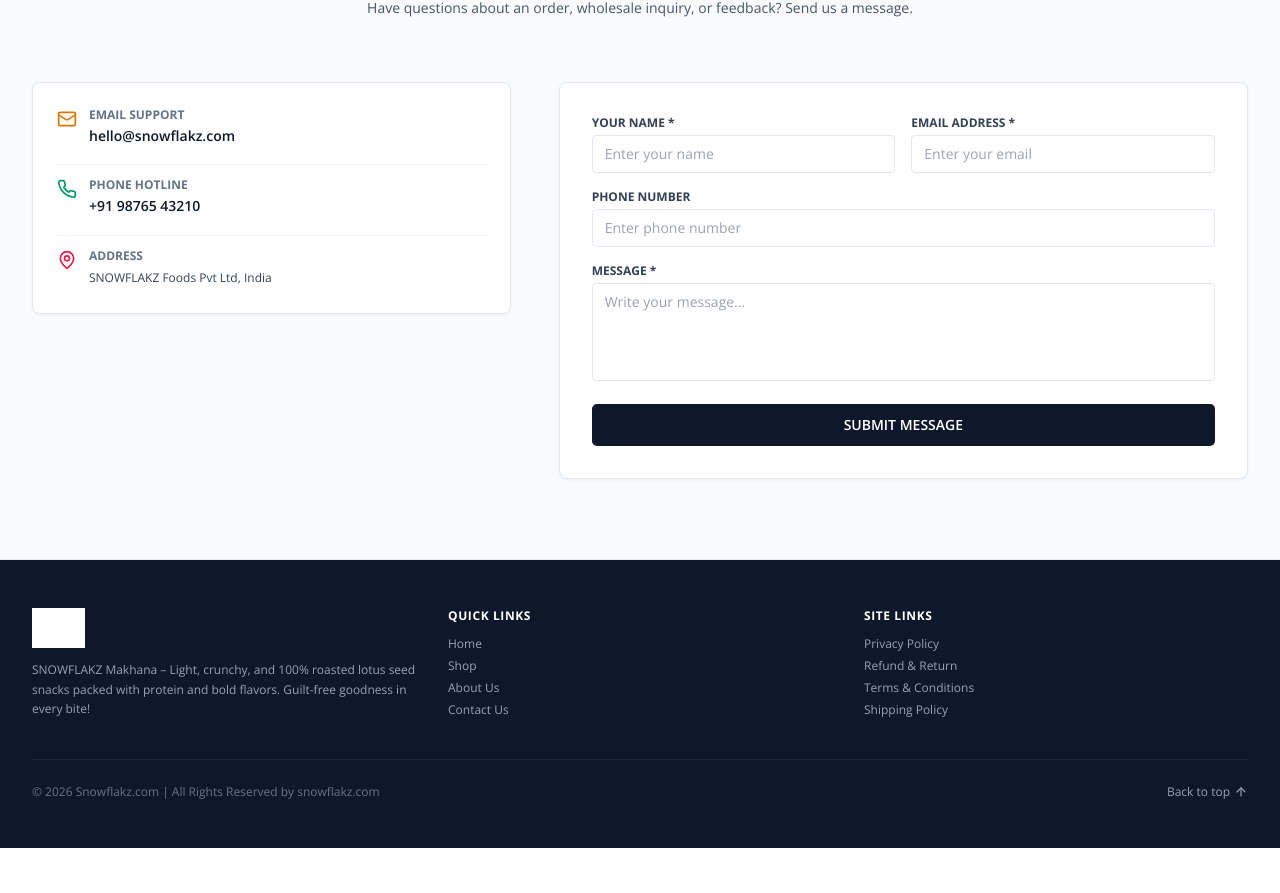
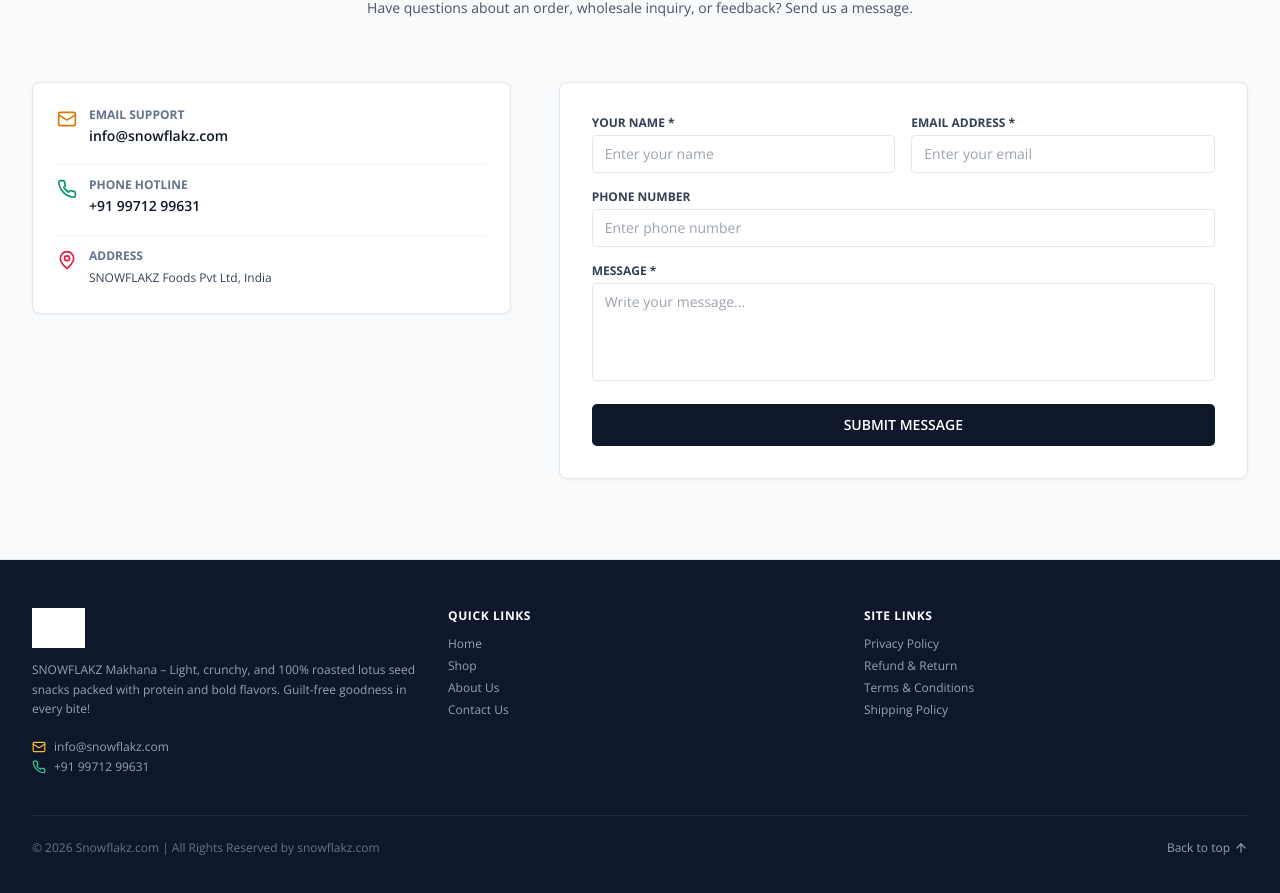
Before and after one commit to rai174-ui/snowflakz, a React (Vite) app: page / in a window 1280 px wide. Shown: the part 4819-5712 px from the top of the page. Before the commit the page ends 5667 px from the top, so only its background shows below. Built offline with nearby package versions, Linux system fonts and the light colour scheme; grey boxes are pictures that could not be loaded; the HTML template or start-up script is replaced by a standard one.

Commit message:
fix: update contact details to info@snowflakz.com and +91 99712 99631

```diff
--- a/src/components/layout/Footer.jsx
+++ b/src/components/layout/Footer.jsx
@@ -1,5 +1,5 @@
 import React from 'react';
-import { ArrowUp } from 'lucide-react';
+import { ArrowUp, Mail, Phone } from 'lucide-react';
 
 export default function Footer() {
   const scrollToTop = () => {
@@ -20,6 +20,16 @@
             <p className="text-slate-400 text-xs leading-relaxed max-w-sm">
               SNOWFLAKZ Makhana – Light, crunchy, and 100% roasted lotus seed snacks packed with protein and bold flavors. Guilt-free goodness in every bite!
             </p>
+            <div className="pt-2 space-y-1 text-xs text-slate-400 font-sans">
+              <div className="flex items-center gap-2">
+                <Mail className="w-3.5 h-3.5 text-amber-400" />
+                <a href="mailto:info@snowflakz.com" className="hover:text-amber-400">info@snowflakz.com</a>
+              </div>
+              <div className="flex items-center gap-2">
+                <Phone className="w-3.5 h-3.5 text-emerald-400" />
+                <a href="tel:+919971299631" className="hover:text-emerald-400">+91 99712 99631</a>
+              </div>
+            </div>
           </div>
 
           <div className="md:col-span-4">
--- a/src/components/sections/ContactSection.jsx
+++ b/src/components/sections/ContactSection.jsx
@@ -38,8 +38,8 @@
                 <Mail className="w-5 h-5 text-amber-600 shrink-0 mt-0.5" />
                 <div>
                   <span className="text-xs font-bold text-slate-500 uppercase block">Email Support</span>
-                  <a href="mailto:hello@snowflakz.com" className="text-sm font-semibold text-slate-900 hover:text-amber-600">
-                    hello@snowflakz.com
+                  <a href="mailto:info@snowflakz.com" className="text-sm font-semibold text-slate-900 hover:text-amber-600">
+                    info@snowflakz.com
                   </a>
                 </div>
               </div>
@@ -48,8 +48,8 @@
                 <Phone className="w-5 h-5 text-emerald-600 shrink-0 mt-0.5" />
                 <div>
                   <span className="text-xs font-bold text-slate-500 uppercase block">Phone Hotline</span>
-                  <a href="tel:+919876543210" className="text-sm font-semibold text-slate-900 hover:text-emerald-600">
-                    +91 98765 43210
+                  <a href="tel:+919971299631" className="text-sm font-semibold text-slate-900 hover:text-emerald-600">
+                    +91 99712 99631
                   </a>
                 </div>
               </div>
```
